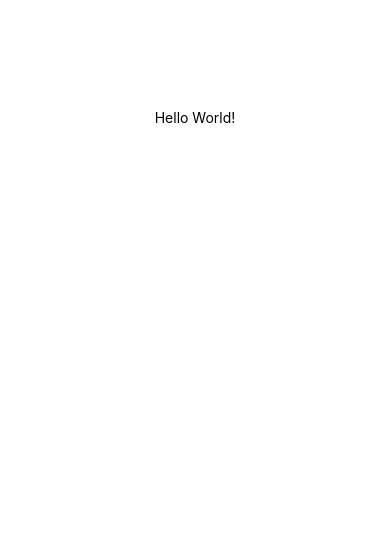
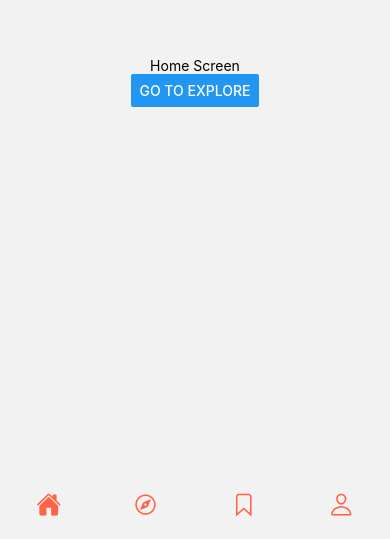
Before and after one commit to CPSECapstone/GSP, a React Native app in the folder frontend/: screen /App in a window 390 px wide. Shown: the part 305-844 px from the top of the page. Built offline with nearby package versions, Linux system fonts and the light colour scheme.

Commit message:
Created initial routes and navbar using React Navigation library

```diff
--- a/frontend/App.tsx
+++ b/frontend/App.tsx
@@ -1,21 +1,91 @@
-import React from "react";
-import { StatusBar } from "expo-status-bar";
-import { StyleSheet, Text, View } from "react-native";
+import { StatusBar } from 'expo-status-bar';
+import { Button, StyleSheet, Text, View } from 'react-native';
+import { NavigationContainer } from '@react-navigation/native';
+import { createNativeStackNavigator } from '@react-navigation/native-stack';
+import { createBottomTabNavigator } from '@react-navigation/bottom-tabs';
+import { RootStackParamList, RootTabBarParamList , TabBarScreenOptions, AppProps, LoginProps, HomeProps, ExploreProps, CollectionsProps, ProfileProps} from './route-settings';
+
+// Stack navigates between login and app, Tab navigates between pages within app
+const Stack = createNativeStackNavigator<RootStackParamList>();
+const Tab = createBottomTabNavigator<RootTabBarParamList>();
+
+export default function App() {
+  return (
+    <NavigationContainer>
+      <Stack.Navigator initialRouteName="Login" screenOptions={{ headerShown: false }}>
+        <Stack.Screen name="Login" component={LoginPage}/>
+        <Stack.Screen name="App" component={AuthenticatedApp}/>
+      </Stack.Navigator>
+    </NavigationContainer>
+  );
+}
+
+function AuthenticatedApp({ route, navigation } : AppProps) {
+  return(
+    <Tab.Navigator initialRouteName="Home" screenOptions={TabBarScreenOptions}>
+      <Tab.Screen name="Home" component={HomePage}/>
+      <Tab.Screen name="Explore" component={ExplorePage} />
+      <Tab.Screen name="Collections" component={CollectionsPage}/>
+      <Tab.Screen name="Profile" component={ProfilePage} />
+    </Tab.Navigator>
+  )
+}
+
+// Placeholder components, replace with actual components as they are made
+function LoginPage({ route, navigation } : LoginProps) {
+  return(
+    <View style={styles.container}>
+      <Text>Login Screen</Text>
+      <StatusBar style="auto" />
+      <Button
+        title="Login"
+        onPress={() => navigation.navigate('App')}
+      />
+    </View>
+  )
+}
+
+function HomePage({ route, navigation } : HomeProps) {
+  return(
+    <View style={styles.container}>
+      <Text>Home Screen</Text>
+      <StatusBar style="auto" />
+      <Button
+        title="Go to Explore"
+        onPress={() => navigation.navigate('Explore')}
+      />
+    </View>
+  )
+}
+
+function ExplorePage({ route, navigation } : ExploreProps) {
+  return (
+    <View style={{ flex: 1, alignItems: 'center', justifyContent: 'center' }}>
+      <Text>Explore Screen</Text>
+    </View>
+  );
+}
+
+function CollectionsPage({ route, navigation } : CollectionsProps) {
+  return (
+    <View style={{ flex: 1, alignItems: 'center', justifyContent: 'center' }}>
+      <Text>Collections Screen</Text>
+    </View>
+  );
+}
+
+function ProfilePage({ route, navigation } : ProfileProps) {
+  return (
+    <View style={{ flex: 1, alignItems: 'center', justifyContent: 'center' }}>
+      <Text>Profile Screen</Text>
+    </View>
+  );
+}
 
 const styles = StyleSheet.create({
   container: {
     flex: 1,
-    backgroundColor: "#fff",
     alignItems: "center",
     justifyContent: "center",
   },
 });
-
-export default function App() {
-  return (
-    <View style={styles.container}>
-      <Text>Hello World!</Text>
-      <StatusBar />
-    </View>
-  );
-}
--- a/frontend/package.json
+++ b/frontend/package.json
@@ -12,11 +12,16 @@
     "prepare": "cd ../ && husky install ./frontend/.husky"
   },
   "dependencies": {
+    "@react-navigation/bottom-tabs": "^6.0.9",
+    "@react-navigation/native": "^6.0.6",
+    "@react-navigation/native-stack": "^6.2.5",
     "expo": "~44.0.0",
     "expo-status-bar": "~1.2.0",
     "react": "17.0.1",
     "react-dom": "17.0.1",
     "react-native": "0.64.3",
+    "react-native-safe-area-context": "3.3.2",
+    "react-native-screens": "~3.10.1",
     "react-native-web": "0.17.1"
   },
   "devDependencies": {
--- /dev/null
+++ b/frontend/route-settings.tsx
@@ -0,0 +1,55 @@
+import { NativeStackScreenProps } from '@react-navigation/native-stack';
+import Ionicons from '@expo/vector-icons/Ionicons';
+
+// https://reactnavigation.org/docs/typescript/
+// Maps route names to params of a route
+// https://reactnavigation.org/docs/params
+
+export type RootStackParamList = {
+    Login: undefined;
+    App: undefined;
+};
+
+export type LoginProps = NativeStackScreenProps<RootStackParamList, 'Login'>;
+export type AppProps = NativeStackScreenProps<RootStackParamList, 'App'>;
+
+export type RootTabBarParamList = {
+    Home: undefined;
+    Explore: undefined;
+    Collections: undefined;
+    Profile: undefined;
+    Feed: { sort: 'latest' | 'top' } | undefined;
+};
+
+export type HomeProps = NativeStackScreenProps<RootTabBarParamList, 'Home'>;
+export type ExploreProps = NativeStackScreenProps<RootTabBarParamList, 'Explore'>;
+export type CollectionsProps = NativeStackScreenProps<RootTabBarParamList, 'Collections'>;
+export type ProfileProps = NativeStackScreenProps<RootTabBarParamList, 'Profile'>;
+
+export const TabBarScreenOptions = ({ route } : any) => ({
+    tabBarShowLabel: false,
+    headerShown: false,
+    tabBarStyle: {height: 70, backgroundColor: 'F5F5F8', borderTopWidth: 0},
+    tabBarIcon: ({ focused, color, size } : {focused : any, color: any, size: any}) => {
+      let iconName : any;
+
+      if (route.name === 'Home') {
+        iconName = 'ios-home'
+      } else if (route.name === 'Explore') {
+        iconName = 'ios-compass'
+      } else if (route.name === 'Collections') {
+        iconName = 'ios-bookmark'
+      } else if (route.name === 'Profile') {
+        iconName = 'ios-person'
+      }
+
+      if (!focused) {
+        iconName += '-outline'
+      }
+
+      // You can return any component that you like here!
+      return <Ionicons name={iconName} size={size} color={color} />;
+    },
+    tabBarActiveTintColor: 'tomato',
+    tabBarInactiveTintColor: 'tomato',
+  })
```
Also changed, not shown: 1 other file (tests, documents, lock files or other folders).
